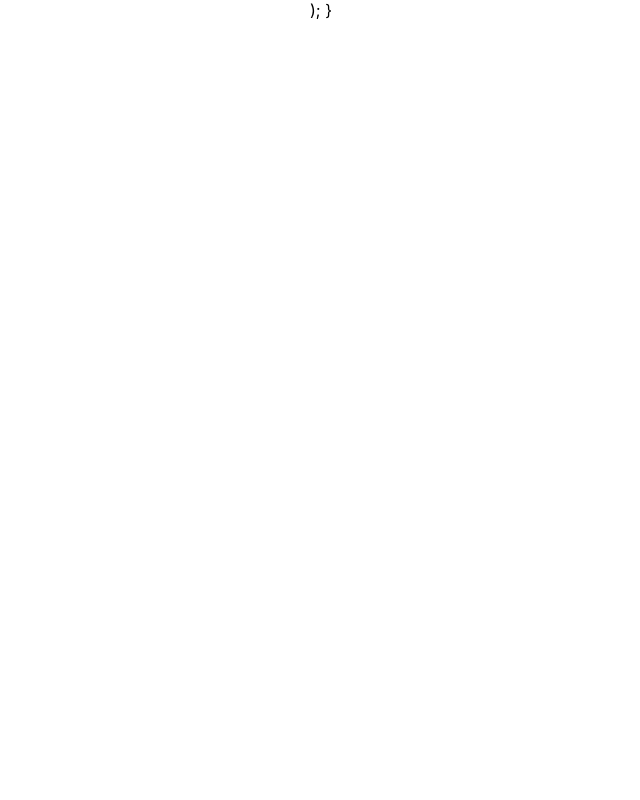
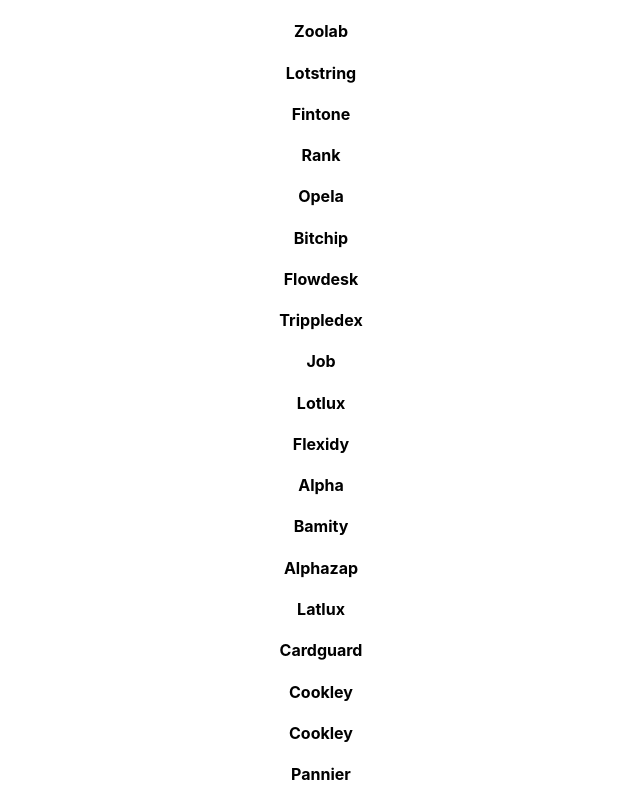
Before and after one commit to farhan-begg/product-list, a React (Create React App) app: page / in a window 1280 px wide. Shown: the top 800 px of the page, without its empty margins (319-959 px from the left). Built offline with nearby package versions, Linux system fonts and the light colour scheme.

Commit message:
displayed data name

```diff
--- a/src/App.js
+++ b/src/App.js
@@ -5,22 +5,22 @@
 
 console.log(allCategories)
 
-const item = data.json
+
 
 function App() {
   return (
     <div className="App">
-          {/* <div key={item} className="products-header">
-          <h1 className="block">{item.name}</h1>
-          <h4 className="block">{item.price}</h4>
-          <h4 className="block">{item.category}</h4>
-        </div> */}
+      <div className="posts">
+        {data.map(post => {
+          return (
+            <div>
+              <h4>{post.name}</h4>
+            </div>
+          )
+        })}
+      </div>
+
+    </div >
   );
 }
-
-
-    </div>
-  );
-}
-
 export default App;
```
